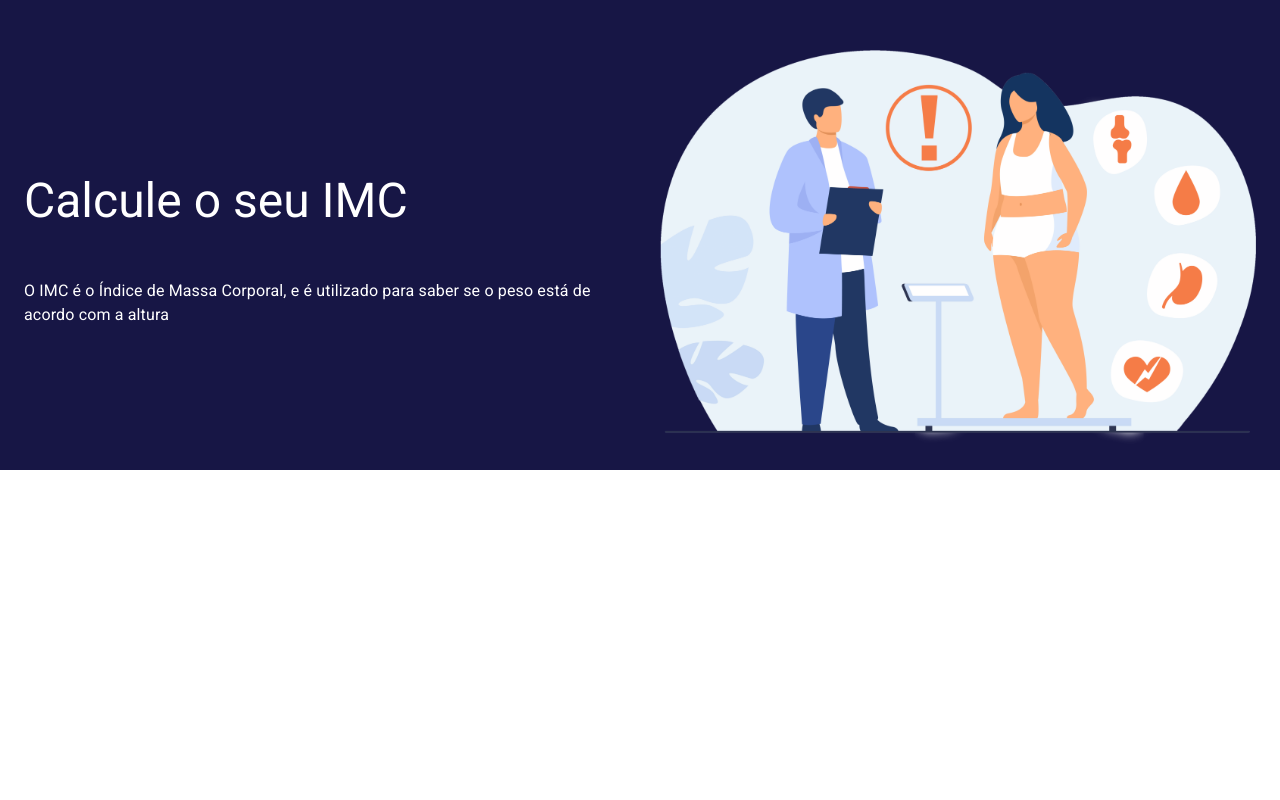
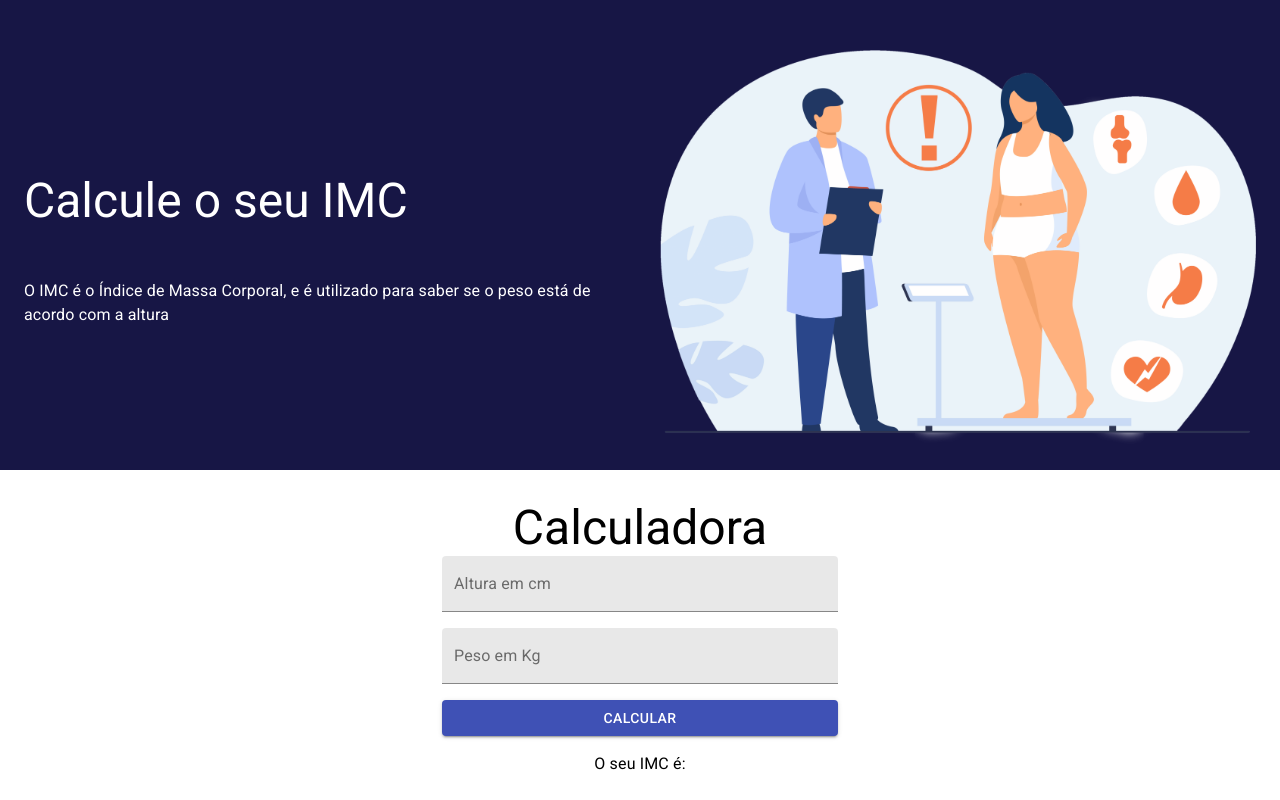
Before and after one commit to lfnandoo/imc-nextjs, a Next.js app: page / in a window 1280 px wide. Built offline with nearby package versions, Linux system fonts and the light colour scheme.

Commit message:
feat: calculator

```diff
--- /dev/null
+++ b/components/Calculator/Calculator.module.scss
@@ -0,0 +1,4 @@
+.calculator {
+  padding-top: 50px;
+  text-align: center;
+}
--- /dev/null
+++ b/components/Calculator/index.tsx
@@ -0,0 +1,47 @@
+import {
+  Button,
+  Container,
+  Grid,
+  TextField,
+  Typography
+} from "@material-ui/core";
+
+import styles from "./Calculator.module.scss";
+
+function Calculator() {
+  return (
+    <div className={styles.calculator}>
+      <Container maxWidth="xs">
+        <Typography variant="h3">Calculadora</Typography>
+        <Grid container direction="column" spacing={2}>
+          <Grid item>
+            <TextField
+              label="Altura em cm"
+              variant="filled"
+              fullWidth
+              type="number"
+            />
+          </Grid>
+          <Grid item>
+            <TextField
+              label="Peso em Kg"
+              variant="filled"
+              fullWidth
+              type="number"
+            />
+          </Grid>
+          <Grid item>
+            <Button variant="contained" color="primary" fullWidth>
+              Calcular
+            </Button>
+          </Grid>
+          <Grid item>
+            <Typography>O seu IMC é: </Typography>
+          </Grid>
+        </Grid>
+      </Container>
+    </div>
+  );
+}
+
+export default Calculator;
--- a/pages/index.tsx
+++ b/pages/index.tsx
@@ -1,9 +1,11 @@
+import Calculator from "../components/Calculator";
 import Header from "../components/Header";
 
 function HomePage() {
   return (
     <>
       <Header />
+      <Calculator />
     </>
   );
 }
```
